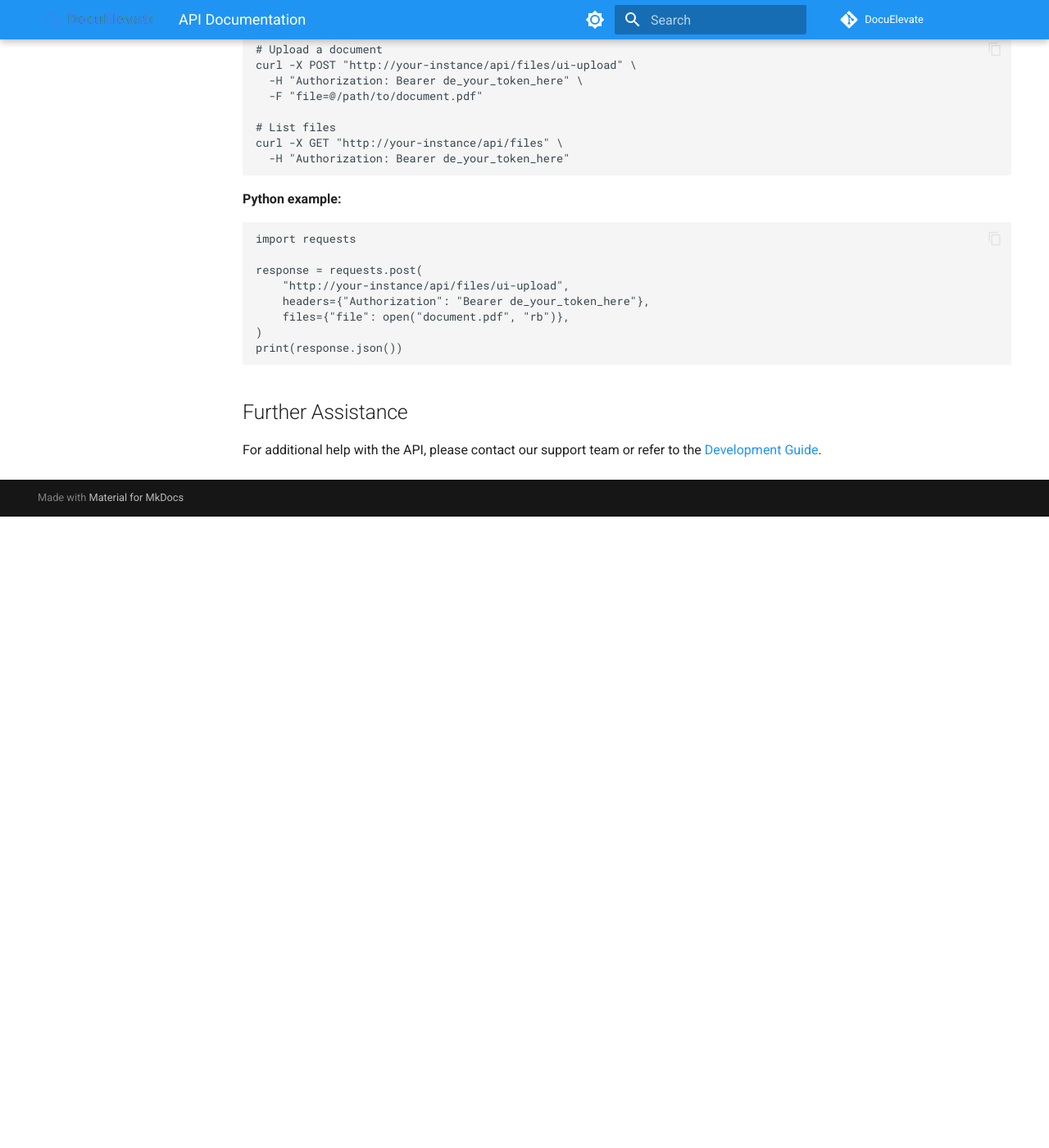
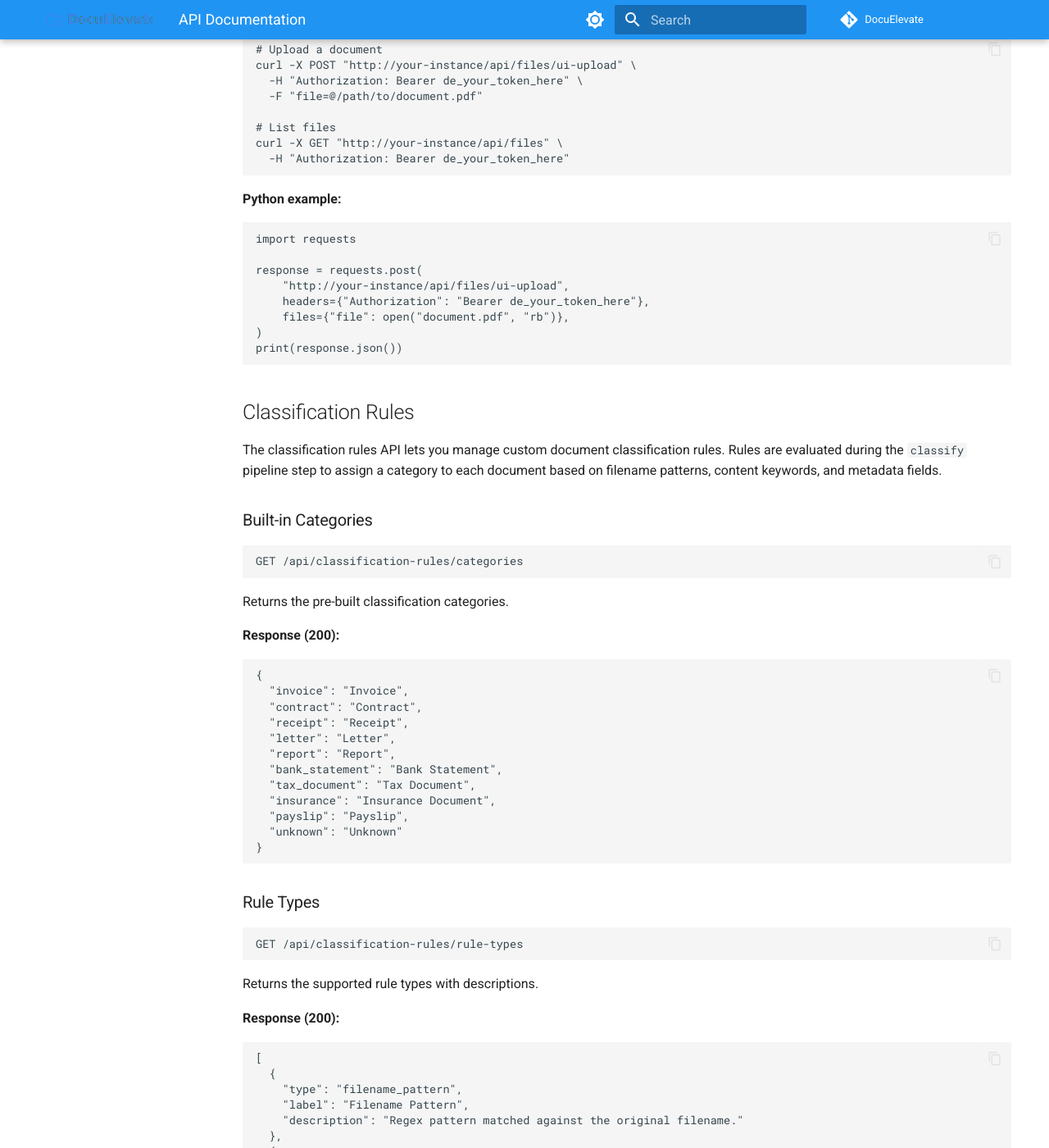
Before and after one commit to christianlouis/DocuElevate, an MkDocs documentation site: the page built from docs/API.md, in a window 1280 px wide and 1400 px high, scrolled down 41779 px. Shown: the whole window at 82% size. Built offline with MkDocs 1.6.1 and Material for MkDocs 9.7.7, drawn with Linux system fonts in a browser that asks for light colours; comment, search, counter and statistics services are not loaded; before the commit the page ends 42409 px from its top, so only the background shows below that; some of the changed text lies outside the part shown.

Commit message:
docs: add classification rules API and user guide documentation
Co-authored-by: christianlouis <361235+christianlouis@users.noreply.github.com>

````diff
--- a/docs/API.md
+++ b/docs/API.md
@@ -2060,6 +2060,163 @@ print(response.json())
 ```
 
 
+## Classification Rules
+
+The classification rules API lets you manage custom document classification rules.  Rules are evaluated during the `classify` pipeline step to assign a category to each document based on filename patterns, content keywords, and metadata fields.
+
+### Built-in Categories
+
+```bash
+GET /api/classification-rules/categories
+```
+
+Returns the pre-built classification categories.
+
+**Response (200):**
+```json
+{
+  "invoice": "Invoice",
+  "contract": "Contract",
+  "receipt": "Receipt",
+  "letter": "Letter",
+  "report": "Report",
+  "bank_statement": "Bank Statement",
+  "tax_document": "Tax Document",
+  "insurance": "Insurance Document",
+  "payslip": "Payslip",
+  "unknown": "Unknown"
+}
+```
+
+### Rule Types
+
+```bash
+GET /api/classification-rules/rule-types
+```
+
+Returns the supported rule types with descriptions.
+
+**Response (200):**
+```json
+[
+  {
+    "type": "filename_pattern",
+    "label": "Filename Pattern",
+    "description": "Regex pattern matched against the original filename."
+  },
+  {
+    "type": "content_keyword",
+    "label": "Content Keyword",
+    "description": "Pipe-separated keywords matched against the OCR text."
+  },
+  {
+    "type": "metadata_match",
+    "label": "Metadata Match",
+    "description": "field=value pattern matched against existing AI metadata."
+  }
+]
+```
+
+### List Rules
+
+```bash
+GET /api/classification-rules/
+```
+
+List all classification rules visible to the current user (system rules + own rules).
+
+**Response (200):**
+```json
+[
+  {
+    "id": 1,
+    "owner_id": "user@example.com",
+    "name": "German Invoice Filename",
+    "category": "invoice",
+    "rule_type": "filename_pattern",
+    "pattern": "(?i)rechnung",
+    "priority": 10,
+    "case_sensitive": false,
+    "enabled": true
+  }
+]
+```
+
+### Create Rule
+
+```bash
+POST /api/classification-rules/
+```
+
+Create a new custom classification rule.
+
+**Request:**
+```json
+{
+  "name": "German Invoice Filename",
+  "category": "invoice",
+  "rule_type": "filename_pattern",
+  "pattern": "(?i)rechnung",
+  "priority": 10,
+  "case_sensitive": false,
+  "enabled": true
+}
+```
+
+| Field | Type | Required | Description |
+|-------|------|----------|-------------|
+| `name` | string | Yes | Unique rule name (per user) |
+| `category` | string | Yes | Target category (e.g. `invoice`, `contract`, or custom) |
+| `rule_type` | string | Yes | One of: `filename_pattern`, `content_keyword`, `metadata_match` |
+| `pattern` | string | Yes | Regex (filename), pipe-separated keywords (content), or `field=value` (metadata) |
+| `priority` | integer | No | Higher priority rules are evaluated first (default: 0) |
+| `case_sensitive` | boolean | No | Case-sensitive matching (default: false) |
+| `enabled` | boolean | No | Whether the rule is active (default: true) |
+
+**Response (201):**
+```json
+{
+  "id": 1,
+  "owner_id": "user@example.com",
+  "name": "German Invoice Filename",
+  "category": "invoice",
+  "rule_type": "filename_pattern",
+  "pattern": "(?i)rechnung",
+  "priority": 10,
+  "case_sensitive": false,
+  "enabled": true
+}
+```
+
+### Get Rule
+
+```bash
+GET /api/classification-rules/{rule_id}
+```
+
+### Update Rule
+
+```bash
+PUT /api/classification-rules/{rule_id}
+```
+
+**Request (partial update):**
+```json
+{
+  "priority": 20,
+  "enabled": false
+}
+```
+
+### Delete Rule
+
+```bash
+DELETE /api/classification-rules/{rule_id}
+```
+
+**Response:** `204 No Content`
+
+
 ## Further Assistance
 
 For additional help with the API, please contact our support team or refer to the [Development Guide](../CONTRIBUTING.md).
````
Also changed, not shown: docs/UserGuide.md (+19 -1 lines).
